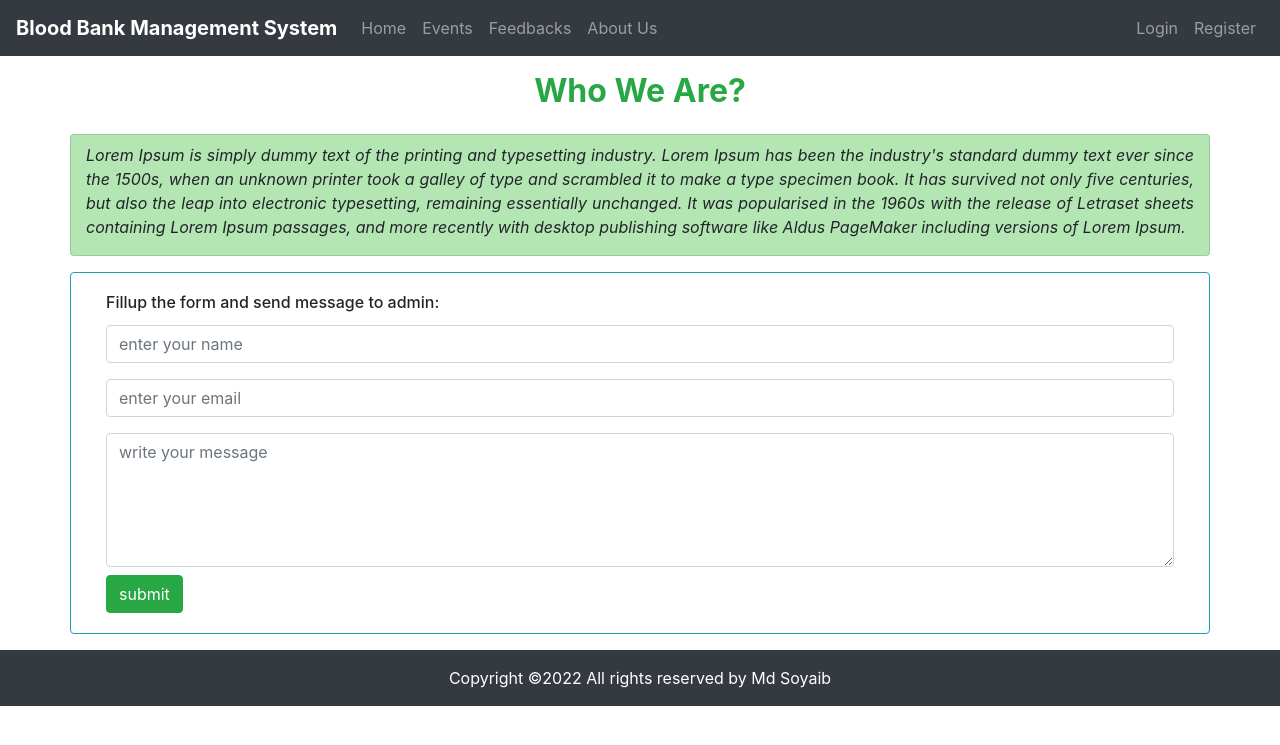
After one commit to mdsoyaib/Blood_Bank, a Django app: page /about in a window 1280 px wide. The commit adds this page. Shown: the top 745 px of the page. Run offline with Django 3.2, Linux system fonts and the light colour scheme; parts of the project's set-up code (start-up, migrations or seed data) failed here and were passed over; some libraries are stand-ins or nearby versions.

Commit message:
worked for abouts and crated logic, model, template for it

```diff
--- a/app/admin.py
+++ b/app/admin.py
@@ -1,5 +1,5 @@
 from django.contrib import admin
-from app.models import Blood, CustomUser, City, Event, EventRegistration, Feedback
+from app.models import Blood, CustomUser, City, Event, EventRegistration, Feedback, ContactForm
 
 # Register your models here.
 
@@ -9,3 +9,4 @@ admin.site.register(City)
 admin.site.register(Event)
 admin.site.register(EventRegistration)
 admin.site.register(Feedback)
+admin.site.register(ContactForm)
--- a/app/views.py
+++ b/app/views.py
@@ -1,6 +1,6 @@
 from django.shortcuts import render, redirect
 from django.views import View
-from app.models import City, Blood, CustomUser, Event, EventRegistration, Feedback
+from app.models import City, Blood, CustomUser, Event, EventRegistration, Feedback, ContactForm
 from django.contrib import messages
 from django.contrib.auth import authenticate, login
 
@@ -148,3 +148,25 @@ class Feedbacks(View):
         else:
             messages.warning(request, "Please login first to post feedback.")
             return redirect('feedback')
+
+
+# about us page view
+
+class About(View):
+    def get(self, request):
+        return render(request, 'about_us.html')
+
+    def post(self, request):
+        name = request.POST['name']
+        email = request.POST['email']
+        message = request.POST['message']
+
+        if name == '' or email == '' or message == '':
+            messages.warning(request, 'Please fillup all the fields to send message!')
+            return redirect('about')
+
+        else:
+            form = ContactForm(name=name, email=email, message=message)
+            form.save()
+            messages.success(request, 'You have successfully sent the message!')
+            return redirect('about')
--- a/blood_bank/urls.py
+++ b/blood_bank/urls.py
@@ -15,7 +15,7 @@ Including another URLconf
 """
 from django.contrib import admin
 from django.urls import path
-from app.views import Home, Signup, Login, Events, Feedbacks
+from app.views import Home, Signup, Login, Events, Feedbacks, About
 from django.contrib.auth import views as auth_views
 from django.conf.urls.static import static
 from django.conf import settings
@@ -25,6 +25,7 @@ urlpatterns = [
     path('', Home.as_view(), name="home"),
     path('event', Events.as_view(), name="event"),
     path('feedback', Feedbacks.as_view(), name="feedback"),
+    path('about', About.as_view(), name="about"),
 
     path('login', Login.as_view(), name="login"),
     path('signup', Signup.as_view(), name="signup"),
--- /dev/null
+++ b/templates/about_us.html
@@ -0,0 +1,49 @@
+{% extends 'base.html' %}
+
+{% block title %}
+    About Us
+{% endblock title %}
+
+{% block content %}
+
+    <div class="container">
+        <div class="row">
+            <div class="col-lg-12 text-center pt-3 pb-2 text-success">
+                <h2><b>Who We Are?</b></h2>
+            </div>
+
+            <!-- this section is for about us -->
+
+            <div class="col-lg-12 m-2 pt-2 mx-auto text-justify card" style="background-color: rgb(180, 230, 180);">
+                <p><i>Lorem Ipsum is simply dummy text of the printing and typesetting industry.
+                    Lorem Ipsum has been the industry's standard dummy text ever since the 1500s,
+                    when an unknown printer took a galley of type and scrambled it to make a type
+                    specimen book. It has survived not only five centuries, but also the leap into
+                    electronic typesetting, remaining essentially unchanged. It was popularised in
+                    the 1960s with the release of Letraset sheets containing Lorem Ipsum passages,
+                    and more recently with desktop publishing software like Aldus PageMaker including
+                    versions of Lorem Ipsum.</i></p>
+            </div>
+
+            <!-- this section is for contact form -->
+
+            <div class="col-lg-12 mx-auto ml-2 mt-2 mr-2 mb-3 card border border-info">
+                <div class="card-body">
+                    <form method="post" action="about">
+                        {% csrf_token %}
+                        <h6 class="card-title">Fillup the form and send message to admin: </h6>
+                        <div class="form-group">
+                            <input type="text" name="name" class="form-control" id="name" placeholder="enter your name">
+                        </div>
+                        <div class="form-group">
+                            <input type="email" name="email" class="form-control" id="email" placeholder="enter your email">
+                        </div>
+                        <textarea class="form-control" rows="5" id="message" name="message" placeholder="write your message"></textarea>
+                        <input type="submit" class="fourth ml-0 mt-2 mb-0 btn btn-success" value="submit">
+                    </form>
+                </div>
+            </div>
+        </div>
+    </div>
+
+{% endblock content %}
--- a/templates/base.html
+++ b/templates/base.html
@@ -43,7 +43,7 @@
             </li>
 
             <li class="">
-                <a class="nav-link" href="">About Us</a>
+                <a class="nav-link" href="{% url 'about' %}">About Us</a>
             </li>
         </ul>
 
```
Also changed, not shown: app/models.py (+8 -0 lines), app/migrations/0011_contactform.py (added), db.sqlite3.
